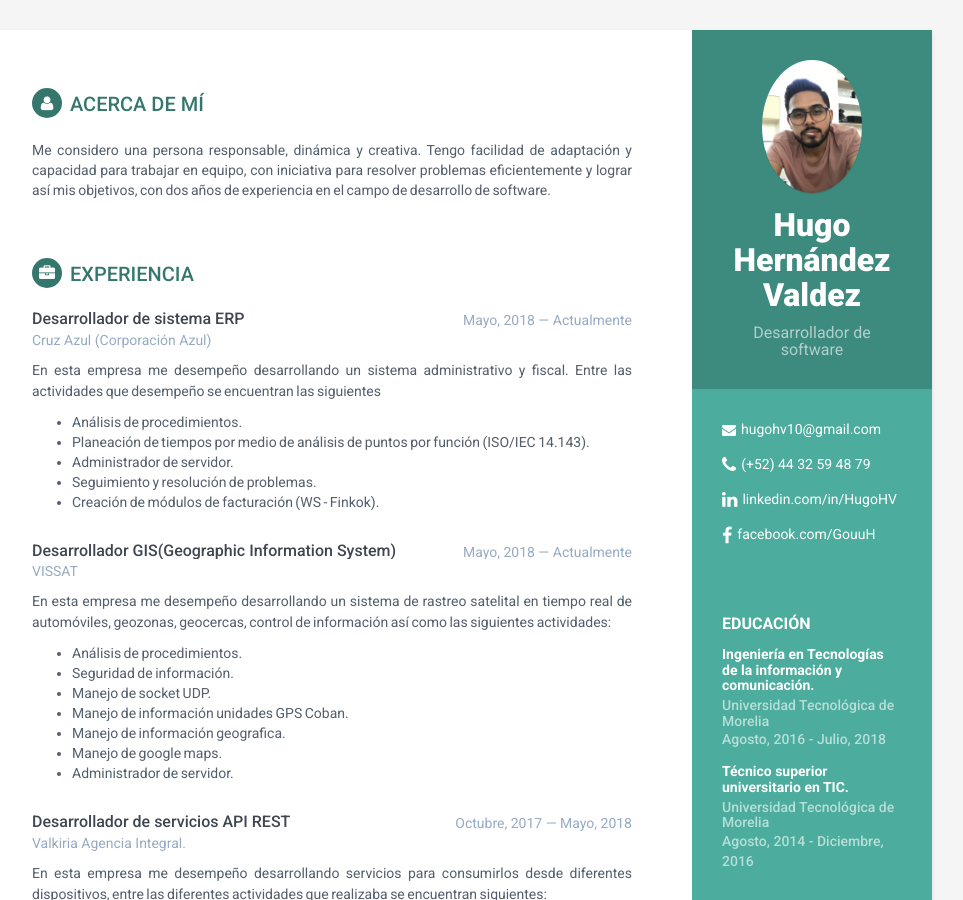
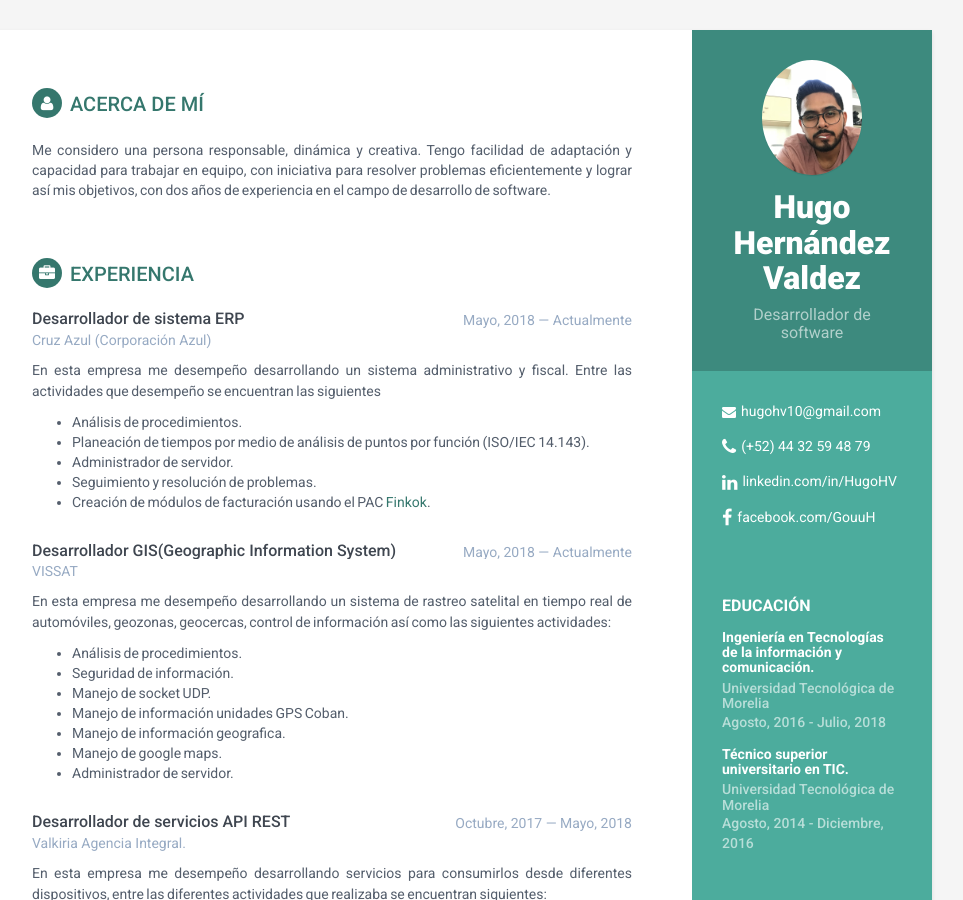
Before and after one commit to gouh/material-resume, a Jekyll site: the page built from index.html, in a window 1280 px wide and 900 px high. Shown: the whole window, without its empty margins (188-1151 px from the left). Built offline with Jekyll 4.4.1, drawn with Linux system fonts in a browser that asks for light colours.

```diff
--- a/_includes/experience.html
+++ b/_includes/experience.html
@@ -19,7 +19,7 @@
           <li>Planeación de tiempos por medio de análisis de puntos por función (ISO/IEC 14.143).</li>
           <li>Administrador de servidor.</li>
           <li>Seguimiento y resolución de problemas.</li>
-          <li>Creación de módulos de facturación (WS - Finkok).</li>
+          <li>Creación de módulos de facturación usando el PAC <a href="https://www.finkok.com/">Finkok</a>.</li>
         </ul>
       </p>
     </div>
```
Also changed, not shown: assets/images/avatar.jpg.
